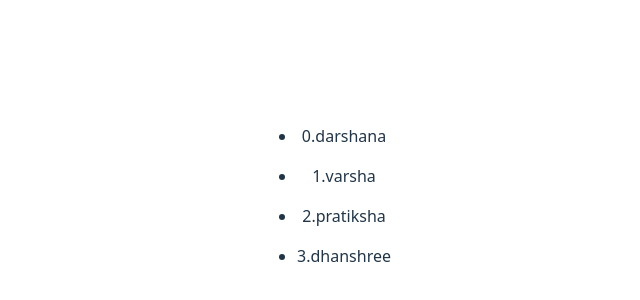
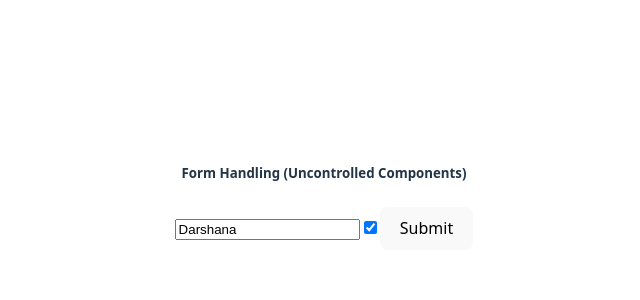
Before and after one commit to Darshana-ctrls/React-Daily-Dose, a React (Vite) app in the folder react-tasks/: page / in a window 1280 px wide. Shown: the part 204-504 px from the top of the page, without its empty margins (316-956 px from the left). Built offline with nearby package versions, Linux system fonts and the light colour scheme.

Commit message:
Controlled and Uncontrolled Components

```diff
--- a/react-tasks/src/App.jsx
+++ b/react-tasks/src/App.jsx
@@ -18,6 +18,7 @@ import Example13 from './Conditional_Rendering/Example13'
 import Example14 from './ListandKeys/Example14'
 import Example15 from './ListandKeys/Example15'
 import Example16 from './ListandKeys/Example16'
+import Example17 from './Forms&Uncontrolled_Components/Example17'
 
 function App() {
   const [count, setCount] = useState(0)
@@ -39,7 +40,8 @@ function App() {
       {/* <Example13></Example13> */}
       {/* <Example14></Example14> */}
       {/* <Example15></Example15> */}
-      <Example16></Example16>
+      {/* <Example16></Example16> */}
+      <Example17></Example17>
     </>
   )
 }
--- /dev/null
+++ b/react-tasks/src/Forms&Uncontrolled_Components/Example17.jsx
@@ -0,0 +1,30 @@
+import React from 'react'
+import { useRef } from 'react'
+
+const Example17 = () => {
+
+    const nameRef = useRef();
+    const checkRef = useRef();
+
+    function handleSubmit(e) {
+        e.preventDefault();  //it avoids the default behaviour i.e. in this form case default behaviour is page reload
+
+        const name = nameRef.current.value;
+        const checked = checkRef.current.checked;
+
+        alert(`Name:${name} , CheckStatus:${checked}`)
+    }
+
+    return (
+        <div>
+            <h5>Form Handling (Uncontrolled Components)</h5>
+            <form onSubmit={handleSubmit}>
+                <input type="text" ref={nameRef} defaultValue={"Darshana"} />
+                <input type="checkbox" ref={checkRef} defaultChecked />
+                <button type='submit'>Submit</button>
+            </form>
+        </div>
+    )
+}
+
+export default Example17
```
